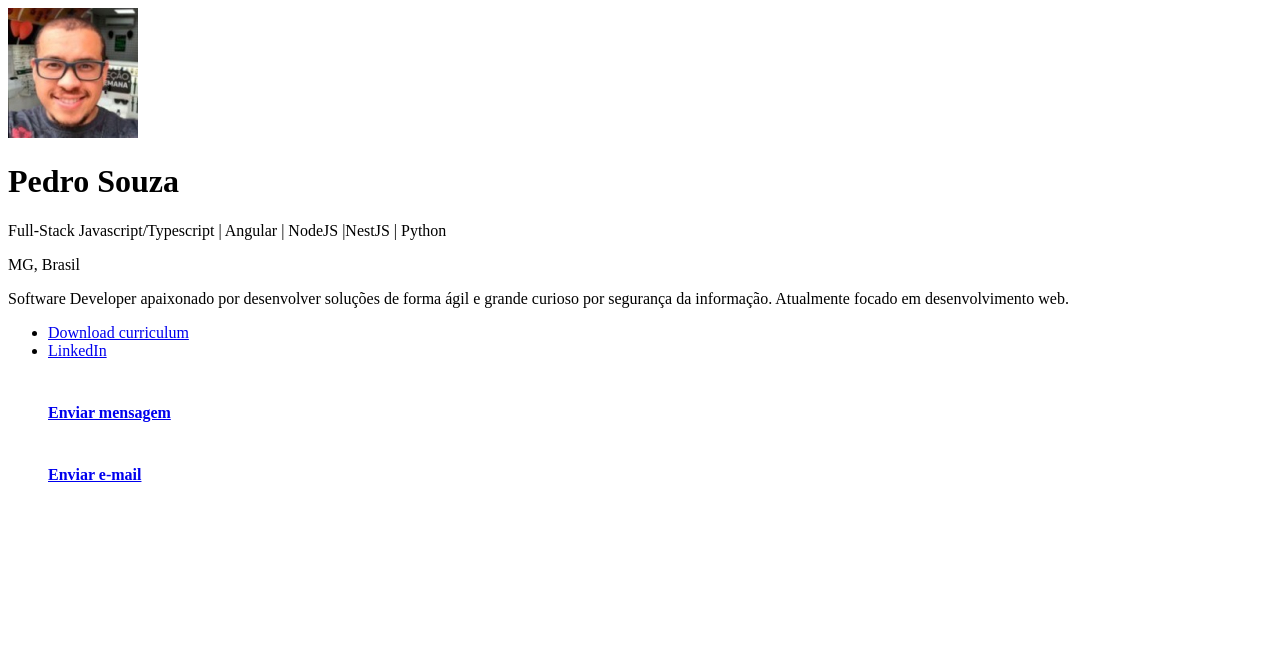
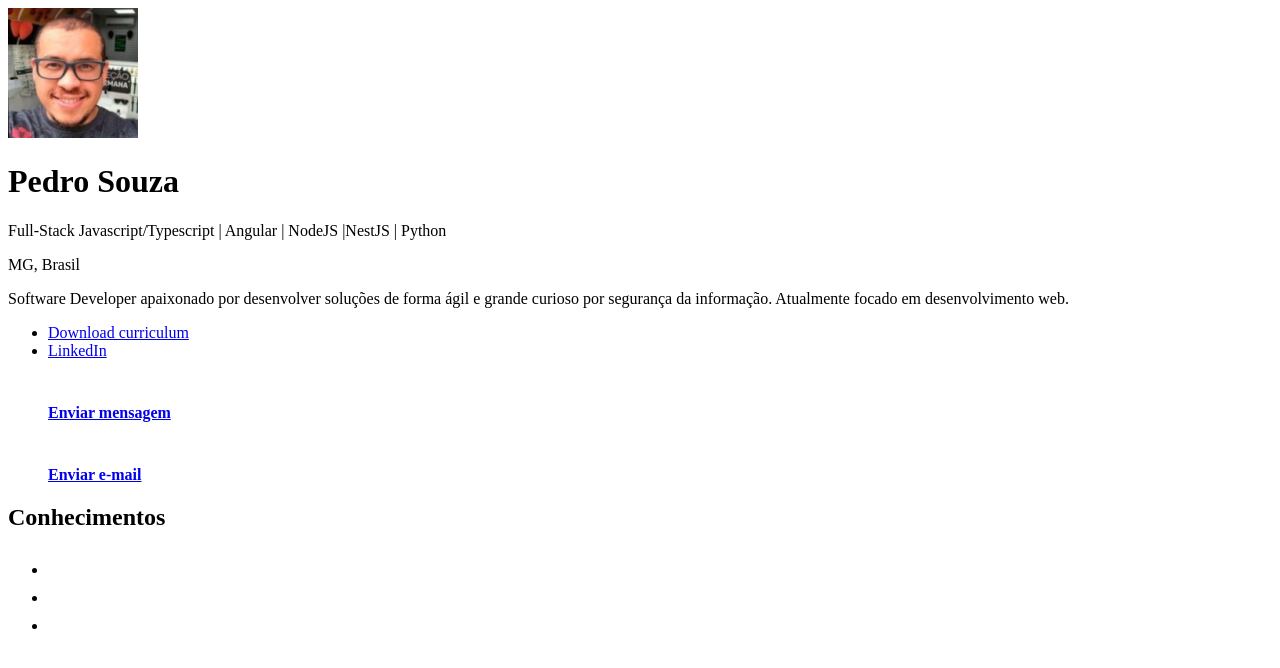
Before and after one commit to hc-pedrosouza/portfolio, an Angular app: page / in a window 1280 px wide. Shown: the top 668 px of the page. Built offline with nearby package versions, Linux system fonts and the light colour scheme.

Commit message:
feat: add knowledge icons

```diff
--- a/src/app/modules/portifolio/components/knowledge/knowledge.component.html
+++ b/src/app/modules/portifolio/components/knowledge/knowledge.component.html
@@ -1 +1,11 @@
-<p>knowledge works!</p>
+<div class="container">
+    <h2>Conhecimentos</h2>
+    <ul>
+        @for (item of arrayKnowledge(); track item) {
+            <li>
+                <img [src]="item.src" [alt]="item.alt" loading="lazy" width="22px" height="24px">
+            </li>
+        }
+
+    </ul>
+</div>
--- a/src/app/modules/portifolio/components/knowledge/knowledge.component.ts
+++ b/src/app/modules/portifolio/components/knowledge/knowledge.component.ts
@@ -1,4 +1,5 @@
-import { Component } from '@angular/core';
+import { Component, signal } from '@angular/core';
+import { IKnowledge } from '../../interface/iKnowledge.interface';
 
 @Component({
   selector: 'app-knowledge',
@@ -8,5 +9,18 @@ import { Component } from '@angular/core';
   styleUrl: './knowledge.component.scss'
 })
 export class KnowledgeComponent {
-
+  public arrayKnowledge = signal<IKnowledge[]>([
+    {
+      src: 'assets/icons/knowledge/html5.svg',
+      alt: 'Ícone de HTML5'
+    },
+    {
+      src: 'assets/icons/knowledge/angular.svg',
+      alt: 'Ícone de Angular'
+    },
+    {
+      src: 'assets/icons/knowledge/nodejs.svg',
+      alt: 'Ícone de NodeJS'
+    },
+  ])
 }
--- /dev/null
+++ b/src/app/modules/portifolio/interface/iKnowledge.interface.ts
@@ -0,0 +1,4 @@
+export interface IKnowledge {
+    src: string,
+    alt: string
+}
--- a/src/app/modules/portifolio/pages/home/home.component.html
+++ b/src/app/modules/portifolio/pages/home/home.component.html
@@ -1 +1,4 @@
 <app-header></app-header>
+<main>
+    <app-knowledge></app-knowledge>
+</main>
--- a/src/app/modules/portifolio/pages/home/home.component.ts
+++ b/src/app/modules/portifolio/pages/home/home.component.ts
@@ -1,10 +1,11 @@
 import { Component } from '@angular/core';
 import { HeaderComponent } from '../../components/header/header.component';
+import { KnowledgeComponent } from '../../components/knowledge/knowledge.component';
 
 @Component({
   selector: 'app-home',
   standalone: true,
-  imports: [HeaderComponent],
+  imports: [HeaderComponent, KnowledgeComponent],
   templateUrl: './home.component.html',
   styleUrl: './home.component.scss'
 })
```
